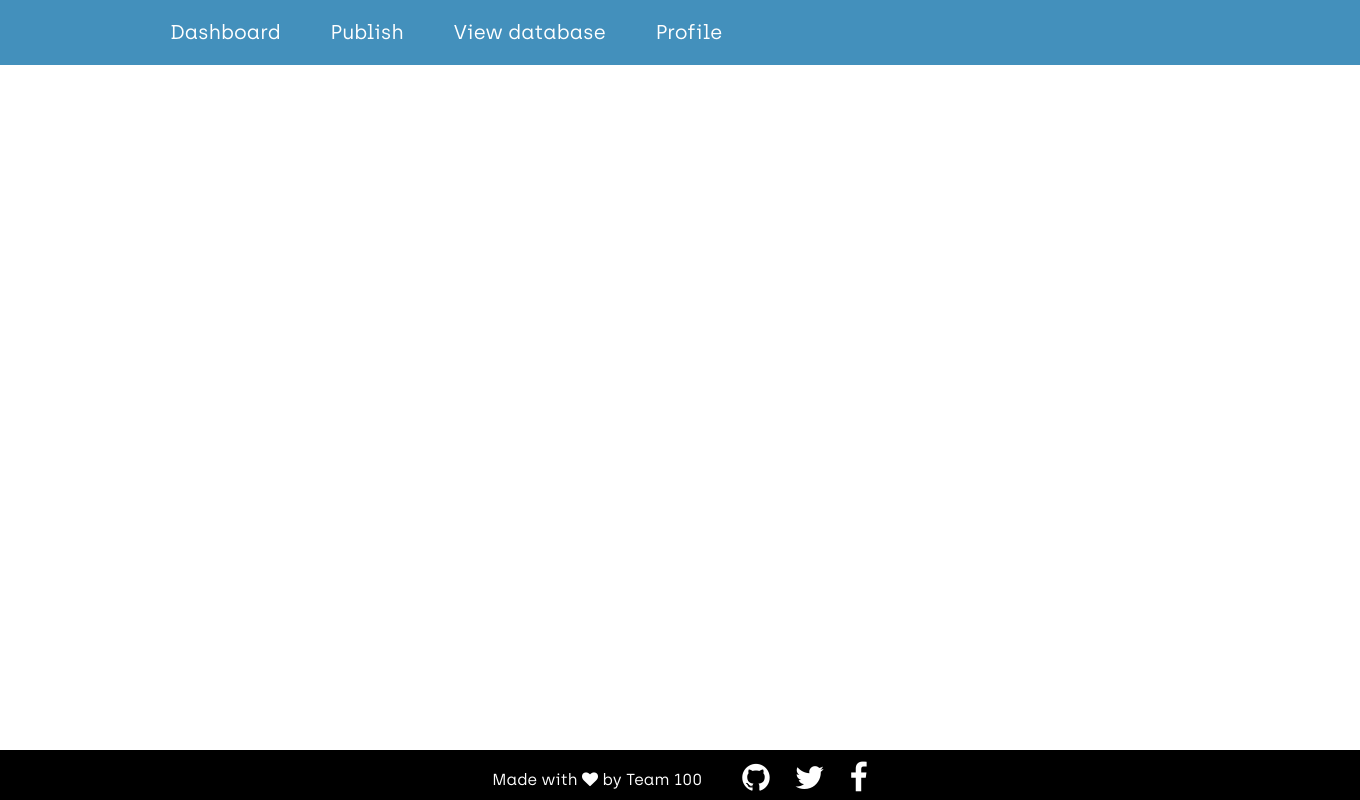
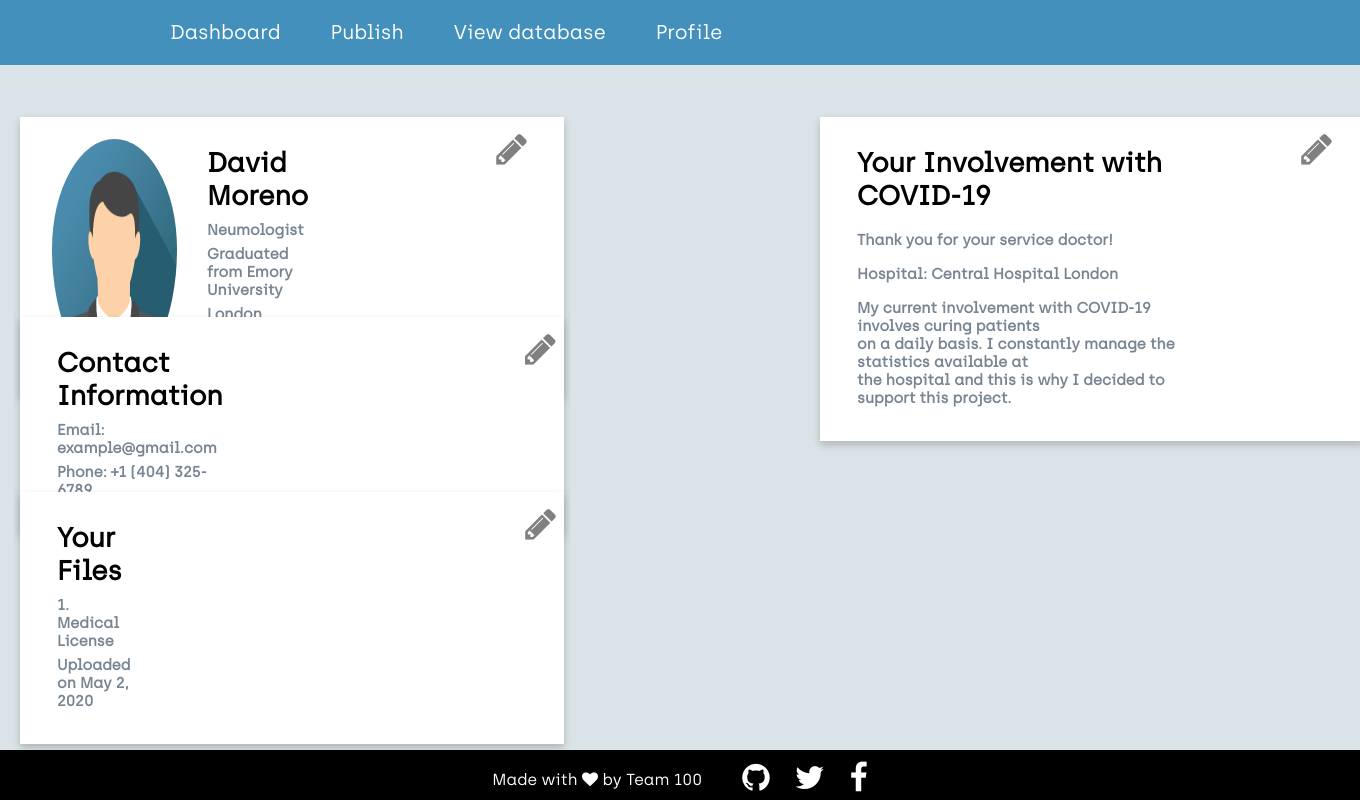
Before and after one commit to Fernandes42/Doctor-db, a Django app: template doctor_db/templates/logged_in/profile.html in a window 1360 px wide. Run offline with Django 3.2, Linux system fonts and the light colour scheme; the template is opened without the code that fills it, so the values that code supplies are empty; some libraries are stand-ins or nearby versions.

Commit message:
Database + Graph Linkage and Profile Addition

```diff
--- /dev/null
+++ b/doctor_db/static/profile.css
@@ -0,0 +1,116 @@
+body {
+    background-color: #DAE3E7;
+}
+
+img {
+    border-radius: 50%;
+    padding-top: 20px;
+}
+
+.pencilcolor {
+    color: gray;
+    padding-left: 43%;
+    padding-top: 12px;
+}
+
+.pencilcolor2 {
+    color: gray;
+    padding-left: 94%;
+    padding-top: 12px;
+}
+
+.customH4 {
+    padding-top: 10px;
+}
+
+.pencilcolor3 {
+    color: gray;
+    padding-left: 175%;
+    padding-top: 12px;
+}
+
+.pencilcolor4 {
+    color: gray;
+    padding-left: 19%;
+    padding-top: 12px;
+}
+
+.basicInfoContainer {
+    padding-left: 30px;
+    padding-top: 5px;
+}
+
+.contactContainer {
+    padding-left: 5px;
+    padding-top: 5px;
+}
+
+.general {
+    display: inline-block;
+}
+
+h4 {
+    font-size: 15px;
+    color: #778492;
+    margin-top: -14px;
+}
+
+.login {
+    font-family: Archia Regular;
+    text-align: left;
+    font-size: 18px;
+    padding-top: 100px;
+    padding-left: 20px;
+}
+
+.card {
+    /* Add shadows to create the "card" effect */
+    width: 40%;
+    float: left;
+    margin: 0 auto;
+    position: absolute;
+    box-shadow: 0 4px 8px 0 rgba(0,0,0,0.2);
+    background-color: white;
+    transition: 0.3s;
+    padding-bottom: 12px;
+  }
+
+.card2 {
+    width: 40%;
+    margin: 0 auto;
+    float: left;
+    position: absolute;
+    margin-top: 200px;
+    box-shadow: 0 4px 8px 0 rgba(0,0,0,0.2);
+    background-color: white;
+    transition: 0.3s;
+    padding-bottom: 12px;
+}
+
+.card3 {
+    width: 40%;
+    margin: 0 auto;
+    float: left;
+    position: absolute;
+    margin-top: 375px;
+    box-shadow: 0 4px 8px 0 rgba(0,0,0,0.2);
+    background-color: white;
+    transition: 0.3s;
+    padding-bottom: 12px;
+}
+
+#customFourth {
+    margin-left: 800px;
+    margin-top: -5px;
+}
+
+  /* On mouse-over, add a deeper shadow */
+  .card:hover, .card2:hover, .card3:hover {
+    box-shadow: 0 8px 16px 0 rgba(0,0,0,0.2);
+  }
+
+  /* Add some padding inside the card container */
+  .container {
+    padding: 2px 32px;
+    display: inline-flex;
+  }
--- a/doctor_db/templates/logged_in/profile.html
+++ b/doctor_db/templates/logged_in/profile.html
@@ -3,12 +3,62 @@
 {% block stylesheet %}
     {% load static %}
     <!-- Replace if you want your own custom stylesheet -->
-    <link rel="stylesheet" href= "{% static 'accessdbstyle.css' %}">
+    <link rel="stylesheet" href= "{% static 'profile.css' %}">
     <link rel="stylesheet" href= "{% static 'style.css' %}">
 {% endblock %}
 
 {% block body %}
-<section class="cl">
+<section class="login">
+    <div class="general">
+    <div class="card">
+      <div class="container">
+        {% load static %}
+        <img src="{% static 'img_avatar.png' %}" alt="Avatar" style="width:125px">
+        <div class="basicInfoContainer">
+            <h2>David Moreno</h2>
+            <h4>Neumologist</h4>
+            <h4>Graduated from Emory University</h4>
+            <h4>London, United Kingdom</h4>
+        </div>
+        <i class="fa fa-pencil fa-2x pencilcolor"></i>
+      </div>
+    </div>
 
-</section>
+    <div class="card2">
+        <div class="container">
+          <div class="contactContainer">
+              <h2>Contact Information</h2>
+              <h4>Email: example@gmail.com</h4>
+              <h4>Phone: +1 (404) 325-6789</h4>
+          </div>
+          <i class="fa fa-pencil fa-2x pencilcolor2"></i>
+        </div>
+    </div>
+
+    <div class="card3">
+        <div class="container">
+          <div class="contactContainer">
+              <h2>Your Files</h2>
+              <h4>1. Medical License</h4>
+              <h4>Uploaded on May 2, 2020</h4>
+          </div>
+          <i class="fa fa-pencil fa-2x pencilcolor3"></i>
+        </div>
+    </div>
+    </div>
+
+    <div id="customFourth" class="card">
+        <div class="container">
+          <div class="contactContainer">
+              <h2>Your Involvement with COVID-19</h2>
+              <h4 class="customH4">Thank you for your service doctor!</h4>
+              <h4 class="customH4">Hospital: Central Hospital London</h4>
+              <h4 class="customH4">My current involvement with COVID-19 involves curing patients <br>
+                on a daily basis. I constantly manage the statistics available at <br>
+                the hospital and this is why I decided to support this project.</h4>
+          </div>
+          <i class="fa fa-pencil fa-2x pencilcolor4"></i>
+        </div>
+    </div>
+  </section>
 {% endblock %}
--- a/doctor_db/templates/logged_in/viewdb.html
+++ b/doctor_db/templates/logged_in/viewdb.html
@@ -39,6 +39,7 @@
     <div class="work">
     <h3>Map Color Code (Race): 0 = Caucasian, 1 = Negroid, 2 = Capoid, 3 = Mongoloid, 4 = Australoid <br><br>
         Map Color Code (COVID): 0 = L-Type, 1 = S-Type</h3>
+    <p id="dataP" style="display: none;">{{data|safe}}</p>
     </div>
 </section>
 
--- a/doctor_db/templates/registration/login.html
+++ b/doctor_db/templates/registration/login.html
@@ -17,7 +17,7 @@
         {{ form.as_p }}
         <button class="custombt" type="submit">Login</button>
       </form>
-      <p class="registerPrompt">New to DoctorDB? <a href="/accounts/signup">Register here</a></p>
+      <p class="registerPrompt">New to DoctorDB? <a href="/accounts/register">Register here</a></p>
     </div>
   </div>
 </section>
```
Also changed, not shown: doctor_db/static/graphs.js (+61 -7 lines), doctor_db/static/img_avatar.png (added).
